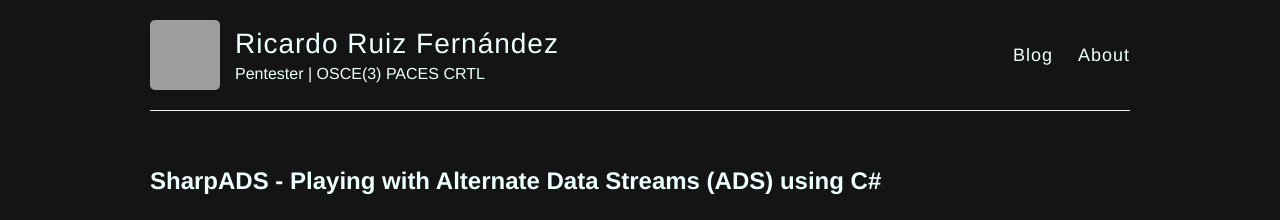
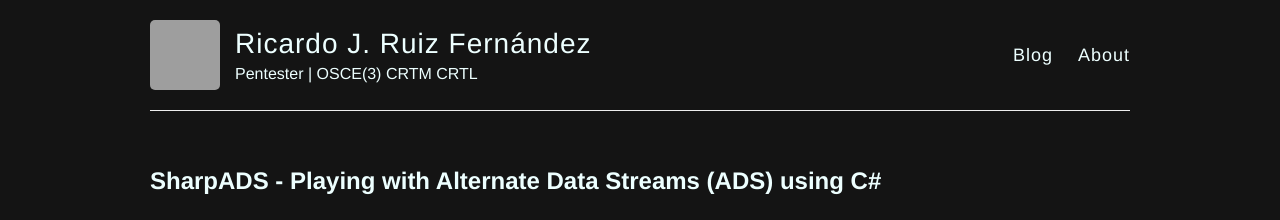
Before and after one commit to ricardojoserf/ricardojoserf.github.io, a Jekyll site: the page built from index.html, in a window 1280 px wide. Shown: the top 220 px of the page. Built offline with Jekyll 4.4.1, drawn with Linux system fonts in a browser that asks for light colours; the list of posts is cut into pages by our own code; grey boxes are pictures that could not be loaded.

Commit message:
Update _config.yml

```diff
--- a/_config.yml
+++ b/_config.yml
@@ -3,10 +3,10 @@
 #
 
 # Name of your site (displayed in the header)
-name: Ricardo Ruiz Fernández
+name: Ricardo J. Ruiz Fernández
 
 # Short bio or description (displayed in the header)
-description: Pentester | OSCE(3) PACES CRTL
+description: Pentester | OSCE(3) CRTM CRTL
 
 # URL of your avatar or profile pic (you could use your GitHub profile pic)
 avatar: https://avatars.githubusercontent.com/u/11477353
```
